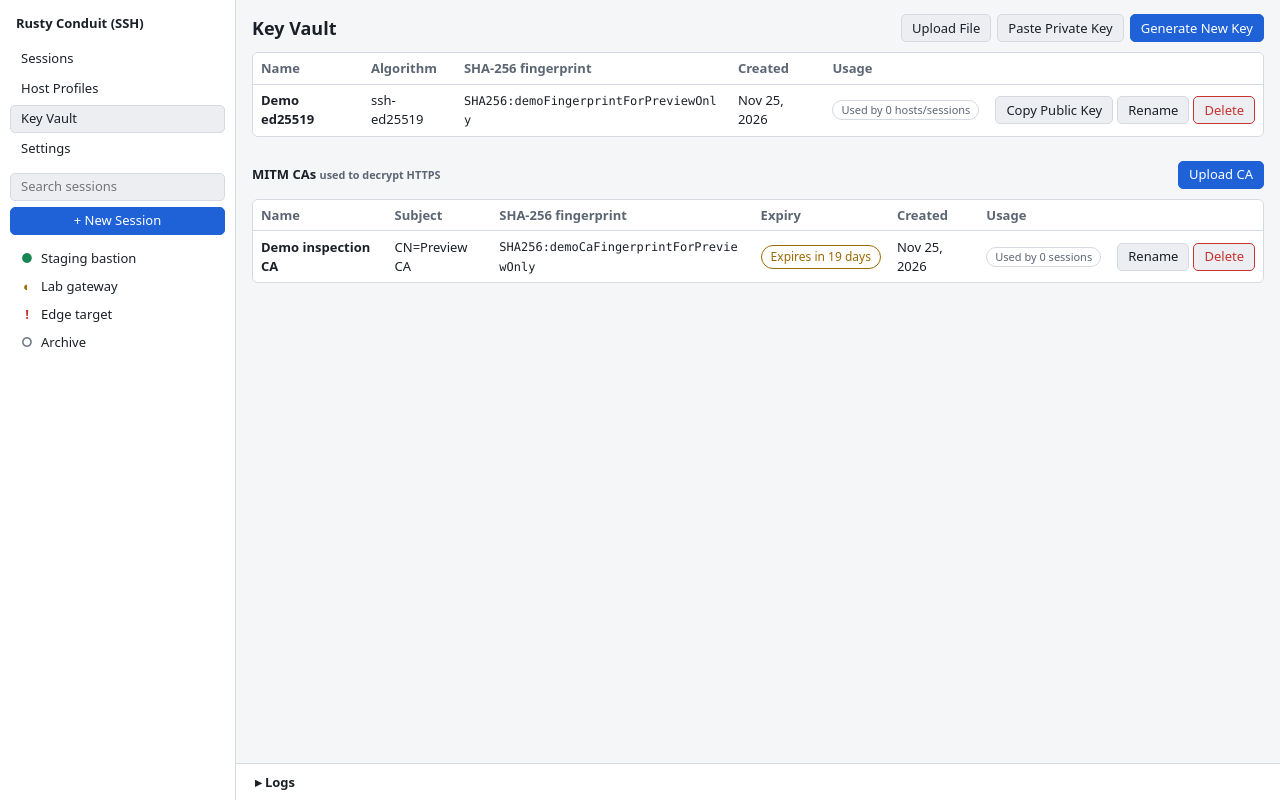
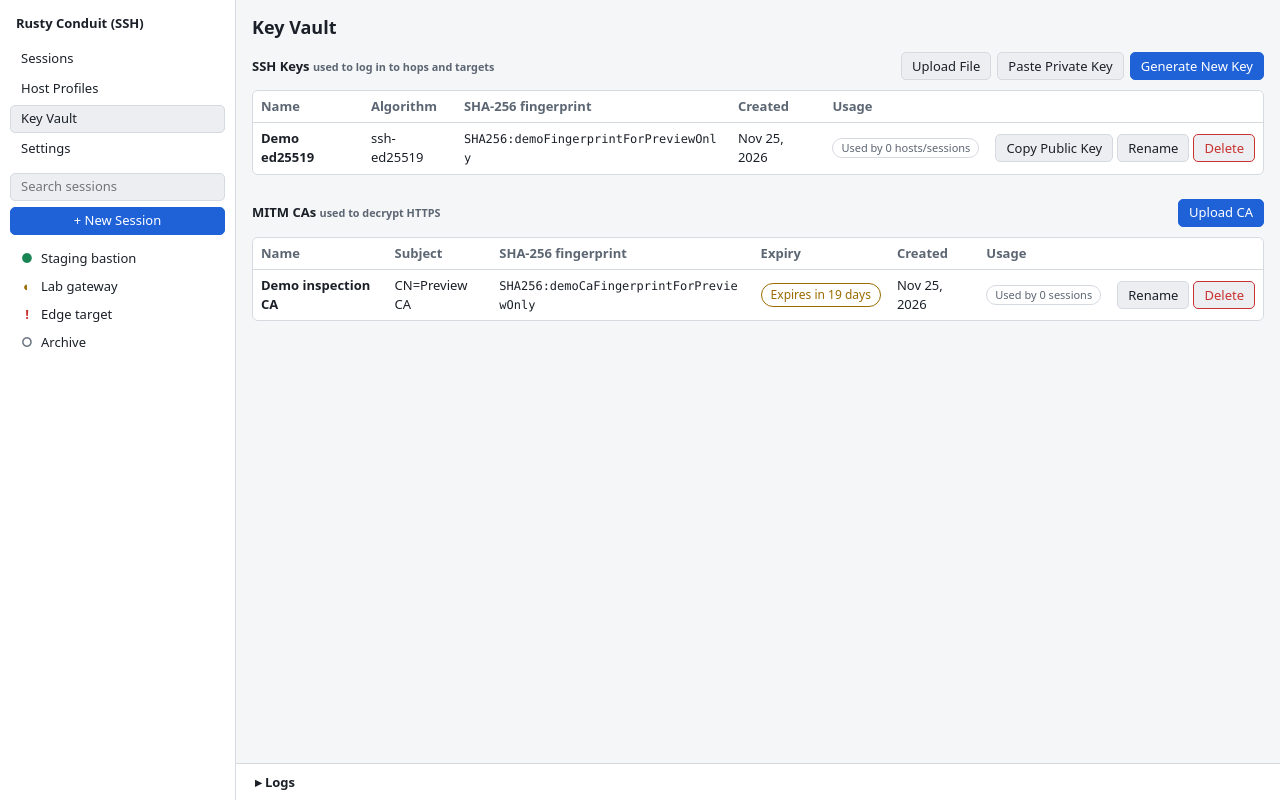
Before and after one commit to jpbaking/rusty-conduit-gui, a Svelte app in the folder src-tauri/ui/: page / in a window 1280 px wide. Both pictures are taken after a click on the button "Key Vault". Built offline with nearby package versions, Linux system fonts and the light colour scheme.

Commit message:
feat(ui): give SSH keys their own subheader in the Key Vault
The key list now sits under "SSH Keys — used to log in to hops and
targets", with its upload, paste, and generate buttons, matching the
MITM CAs section below it.

Co-Authored-By: Claude Opus 5.5 <noreply@anthropic.com>

```diff
--- a/src-tauri/ui/src/app.css
+++ b/src-tauri/ui/src/app.css
@@ -283,6 +283,7 @@ button.link-button { min-height: 0; padding: 0; color: var(--accent); background
 .view-header h1 { margin: 0; }
 .view-header h2 { margin: 0; }
 .vault-section { margin-top: 24px; }
+.vault-section.first { margin-top: 12px; }
 .host-list { display: flex; flex-direction: column; gap: 4px; max-width: 760px; margin: 0 0 12px; padding: 0; list-style: none; }
 .host-list li { display: flex; align-items: center; gap: 6px; padding: 6px 8px; background: var(--surface); border: 1px solid var(--border); border-radius: 5px; }
 .host-list li.active { border-color: var(--accent); }
--- a/src-tauri/ui/src/lib/components/KeyVaultView.svelte
+++ b/src-tauri/ui/src/lib/components/KeyVaultView.svelte
@@ -101,11 +101,6 @@
 <main class="content">
   <div class="view-header">
     <h1>Key Vault</h1>
-    <div class="vault-actions">
-      <button disabled={!ready} onclick={() => (adding = "upload")}>Upload File</button>
-      <button disabled={!ready} onclick={() => (adding = "paste")}>Paste Private Key</button>
-      <button class="primary" disabled={!ready} onclick={() => (adding = "generate")}>Generate New Key</button>
-    </div>
   </div>
 
   {#if !ready}
@@ -116,6 +111,16 @@
       </button>
     </p>
   {/if}
+
+  <section class="vault-section first" aria-labelledby={`${uid}-keys-heading`}>
+  <div class="view-header">
+    <h2 id={`${uid}-keys-heading`}>SSH Keys <small class="muted">used to log in to hops and targets</small></h2>
+    <div class="vault-actions">
+      <button disabled={!ready} onclick={() => (adding = "upload")}>Upload File</button>
+      <button disabled={!ready} onclick={() => (adding = "paste")}>Paste Private Key</button>
+      <button class="primary" disabled={!ready} onclick={() => (adding = "generate")}>Generate New Key</button>
+    </div>
+  </div>
 
   {#if store.keys.length === 0}
     <p class="muted">No keys stored.</p>
@@ -159,6 +164,7 @@
       </table>
     </div>
   {/if}
+  </section>
 
   <CaVaultSection />
 </main>
```
Also changed, not shown: src-tauri/ui/dist/assets/index-BMM3fSad.js, src-tauri/ui/dist/assets/index-D3U2SjOl.css (added), src-tauri/ui/dist/assets/index-mpiXN2Hg.css (deleted), src-tauri/ui/dist/index.html.
